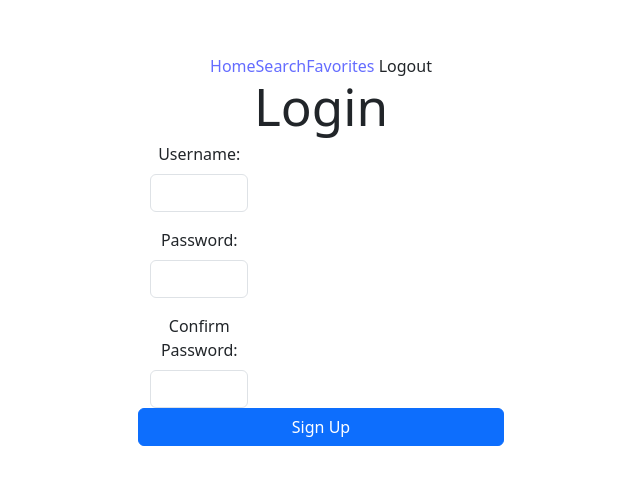
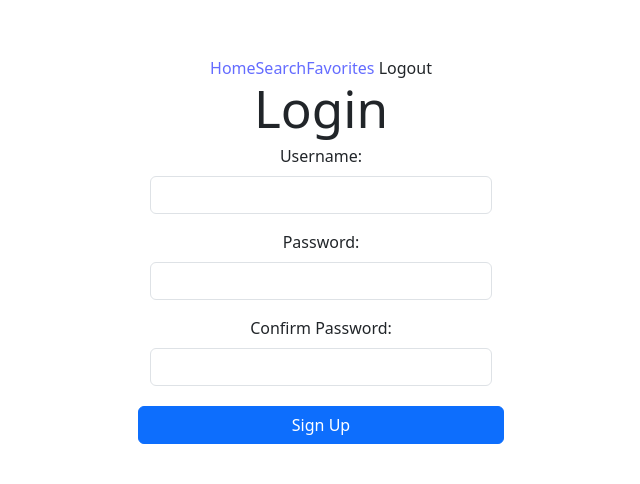
Before and after one commit to cmphill/phase-5-project, a React (Vite) app in the folder client/: page /signup in a window 1280 px wide. Shown: the part 134-618 px from the top of the page, without its empty margins (319-959 px from the left). Built offline with nearby package versions, Linux system fonts and the light colour scheme; no server answers.

Commit message:
validations for the login

```diff
--- a/client/src/components/Login.jsx
+++ b/client/src/components/Login.jsx
@@ -72,7 +72,11 @@ function Login() {
         .transform(value => value.toLowerCase())
         .matches(/^[a-z0-9]*$/, 'Username may only contain letters and numbers')
         .required('Username is required'),
-        password: yup.string().required('<PASSWORD>')
+        password: yup
+        .string()
+        .required('Password is required')
+        .matches(/^(?=.*[a-z])(?=.*[A-Z])(?=.*\d)[a-zA-Z\d]{8,}$/,
+        'Password must contain at least one uppercase letter, one lowercase letter, a number, and be at least 8 characters long')
     })
 
 
@@ -90,7 +94,7 @@ function Login() {
         {({ handleSubmit, handleBlur, handleChange, values, touched, errors}) => (
             <Form noValidate onSubmit={handleSubmit}>
                 <Row className="mb-3">
-                    <Form.Group as={Col} md="4" controlId="validationFormik01">
+                    <Form.Group as={Col}  controlId="validationFormik01">
                         <Form.Label>Username:  </Form.Label>
                         <Form.Control
                             type="text"
@@ -99,12 +103,16 @@ function Login() {
                             onChange={handleChange}
                             onBlur={handleBlur}
                             isValid={touched.username && !errors.username}
+                            isInvalid={touched.username && !!errors.username}
                         />
-                        {/* <Form.Control.Feedback tooltip>Looks good!</Form.Control.Feedback> */}
+                        <Form.Control.Feedback type='invalid'>
+                            {errors.username}
+                        </Form.Control.Feedback>
+                        <Form.Control.Feedback >Looks good!</Form.Control.Feedback>
                     </Form.Group>
                 </Row>
                 <Row className="mb-3">
-                    <Form.Group as={Col} md="4" controlId="validationFormik02">
+                    <Form.Group as={Col} controlId="validationFormik02">
                         <Form.Label>Password:  </Form.Label>
                         <Form.Control
                             type="text"
@@ -113,8 +121,13 @@ function Login() {
                             onChange={handleChange}
                             onBlur={handleBlur}
                             isValid={touched.password && !errors.password}
+                            isInvalid={touched.password && !!errors.password}
+
                         />
-                        {/* <Form.Control.Feedback tooltip>Looks good!</Form.Control.Feedback> */}
+                        <Form.Control.Feedback type='invalid'>
+                            {errors.password}
+                        </Form.Control.Feedback>
+                        <Form.Control.Feedback >Looks good!</Form.Control.Feedback>
                     </Form.Group>
                     <Button type="submit">Login</Button>
                 </Row>
--- a/client/src/components/Signup.jsx
+++ b/client/src/components/Signup.jsx
@@ -91,7 +91,7 @@ function Signup() {
         {({ handleSubmit, handleChange, handleBlur, values, touched, errors}) => (
             <Form noValidate onSubmit={handleSubmit}>
                 <Row className="mb-3">
-                    <Form.Group as={Col} md="4" controlId="validationFormik01">
+                    <Form.Group as={Col} controlId="validationFormik01">
                         <Form.Label>Username:  </Form.Label>
                         <Form.Control
                             type="text"
@@ -105,7 +105,7 @@ function Signup() {
                     </Form.Group>
                 </Row>
                 <Row className="mb-3">
-                    <Form.Group as={Col} md="4" controlId="validationFormik02">
+                    <Form.Group as={Col} controlId="validationFormik02">
                         <Form.Label>Password:  </Form.Label>
                         <Form.Control
                             type="text"
@@ -119,7 +119,7 @@ function Signup() {
                     </Form.Group>
                 </Row>
                 <Row className="mb-3">
-                    <Form.Group as={Col} md="4" controlId="validationFormik03">
+                    <Form.Group as={Col} controlId="validationFormik03">
                         <Form.Label>Confirm Password:  </Form.Label>
                         <Form.Control
                             type="text"
@@ -131,7 +131,7 @@ function Signup() {
                         />
                         {/* <Form.Control.Feedback tooltip>Looks good!</Form.Control.Feedback> */}
                     </Form.Group>
-                    <Button type="Submit">Sign Up</Button>
+                    <Button style={{marginTop: 20}} type="Submit">Sign Up</Button>
                 </Row>
                 <Row>
                 {signupErrors && <p> {signupErrors} </p>}
```
